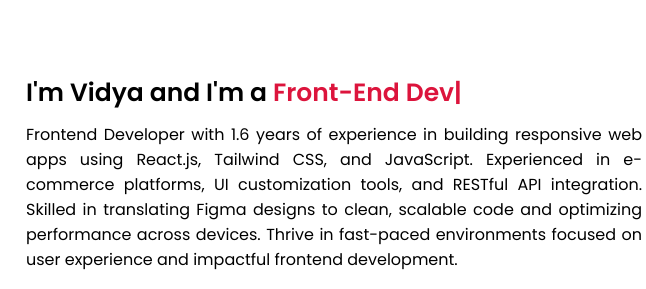
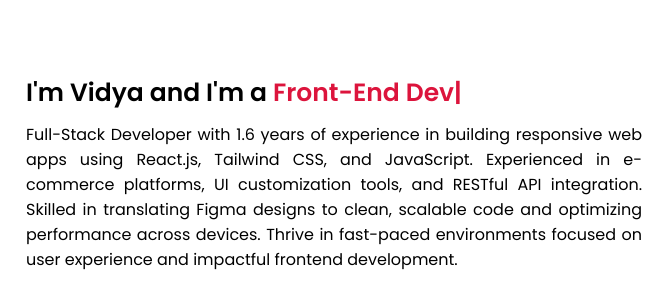
Before and after one commit to Vidya-Tiwari123/Portfolio, a website: page index.html in a window 1280 px wide. Shown: the part 1020-1309 px from the top of the page, 558-1204 px from the left. Drawn offline with nearby package versions, Linux system fonts and the light colour scheme.

Commit message:
tech changes

```diff
--- a/index.html
+++ b/index.html
@@ -58,7 +58,7 @@
                 </div>
                 <div class="column right">
                     <div class="text">I'm Vidya and I'm a <span class="typing-2"></span></div>
-                    <p>Frontend Developer with 1.6 years of experience in building responsive web apps using React.js,
+                    <p>Full-Stack Developer with 1.6 years of experience in building responsive web apps using React.js,
                         Tailwind CSS, and JavaScript. Experienced in e-commerce platforms, UI customization tools, and
                         RESTful API integration. Skilled in translating Figma designs to clean, scalable code and optimizing
                         performance across devices. Thrive in fast-paced environments focused on user experience and
```
